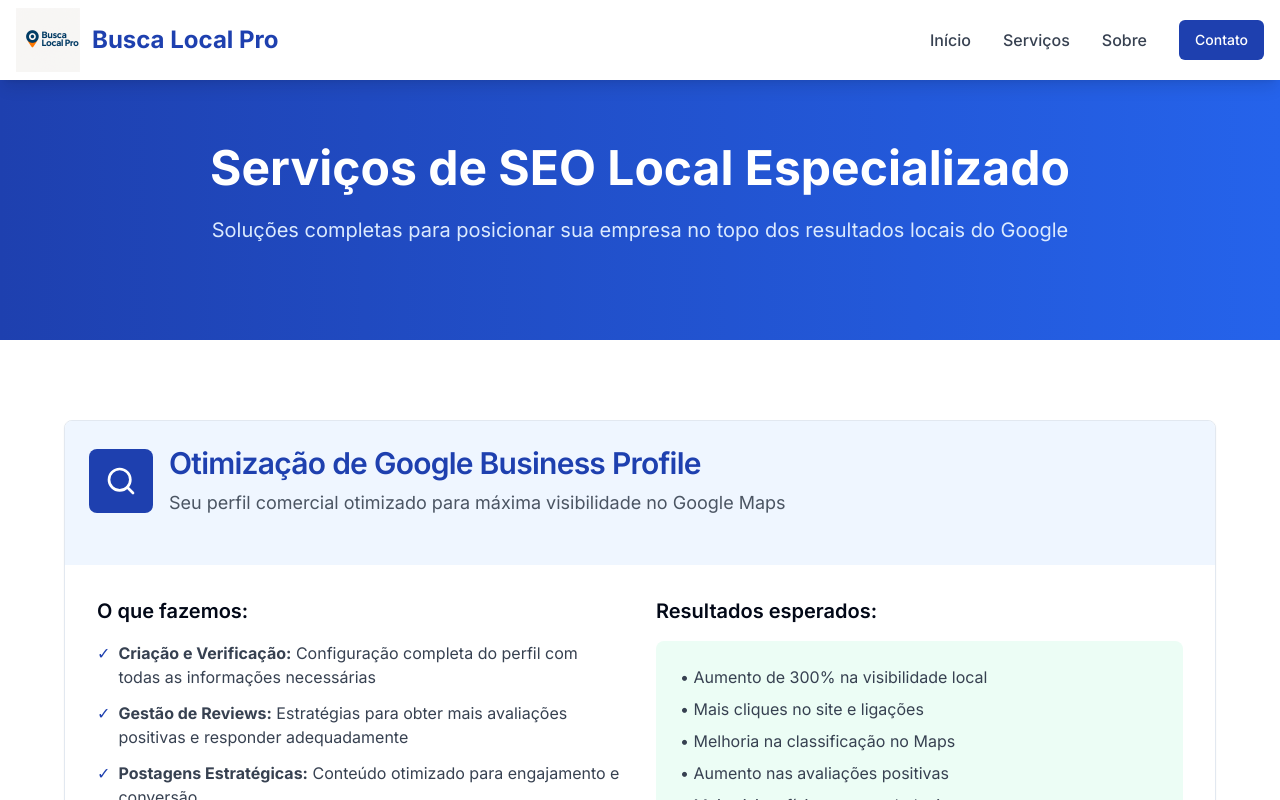
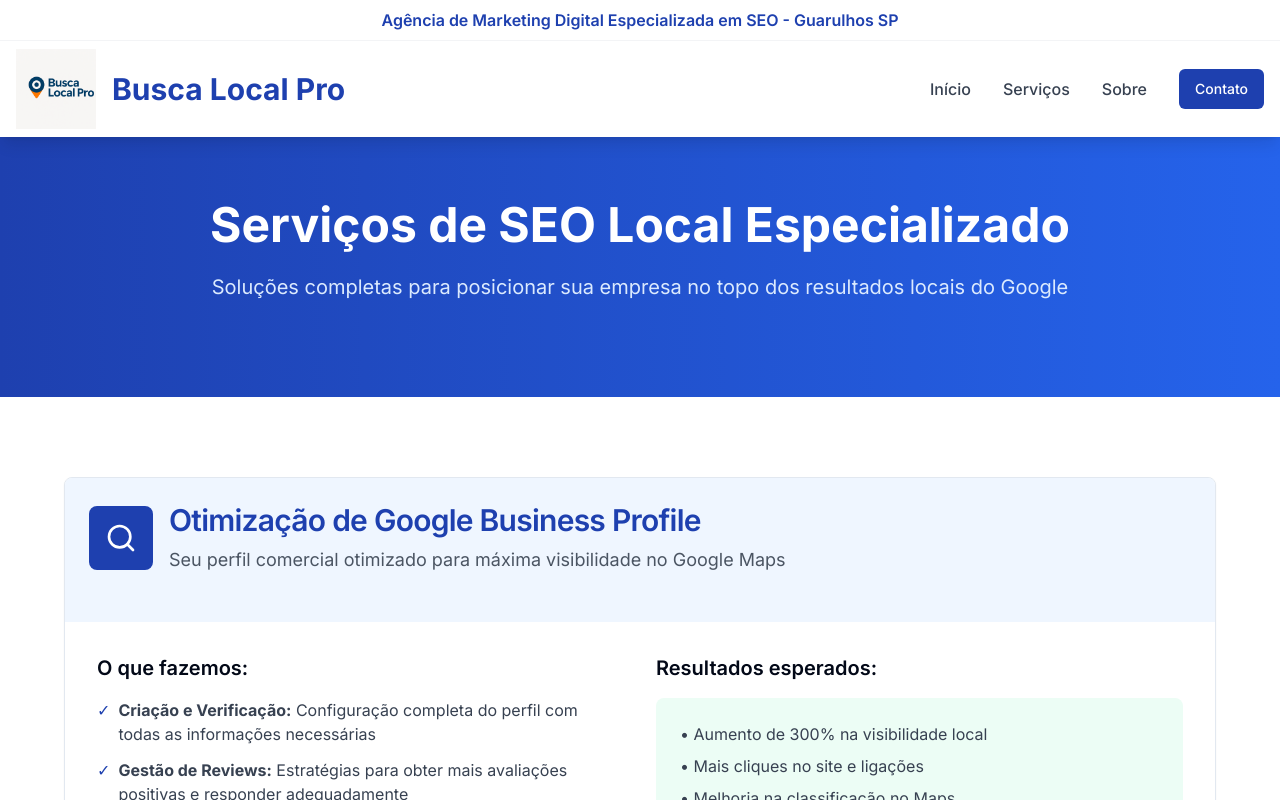
Before and after one commit to Tom20720/busca-local-boost, a React (Vite) app: page /servicos in a window 1280 px wide. Shown: the top 800 px of the page. Built offline with nearby package versions, Linux system fonts and the light colour scheme.

Commit message:
feat: Adjust header and logo size
Move the agency name to the top of the site and increase the logo size.

```diff
--- a/src/components/Header.tsx
+++ b/src/components/Header.tsx
@@ -9,15 +9,27 @@ const Header = () => {
 
   return (
     <header className="bg-white shadow-lg sticky top-0 z-50">
+      {/* Top Bar with Company Name */}
+      <div className="bg-white border-b border-gray-100">
+        <div className="container mx-auto px-4">
+          <div className="py-2 text-center">
+            <h1 className="text-sm md:text-base font-semibold text-primary-800">
+              Agência de Marketing Digital Especializada em SEO - Guarulhos SP
+            </h1>
+          </div>
+        </div>
+      </div>
+
+      {/* Main Header */}
       <div className="container mx-auto px-4">
-        <div className="flex items-center justify-between h-20">
-          <Link to="/" className="flex items-center space-x-3">
+        <div className="flex items-center justify-between h-24">
+          <Link to="/" className="flex items-center space-x-4">
             <img
               src="/lovable-uploads/f5ba5ef1-9386-4094-b72d-86626a07794a.png"
               alt="Busca Local Pro - SEO Local em Guarulhos"
-              className="h-16 w-auto"
+              className="h-20 w-auto"
             />
-            <span className="text-2xl font-bold text-primary-800">
+            <span className="text-2xl md:text-3xl font-bold text-primary-800">
               Busca Local Pro
             </span>
           </Link>
```
